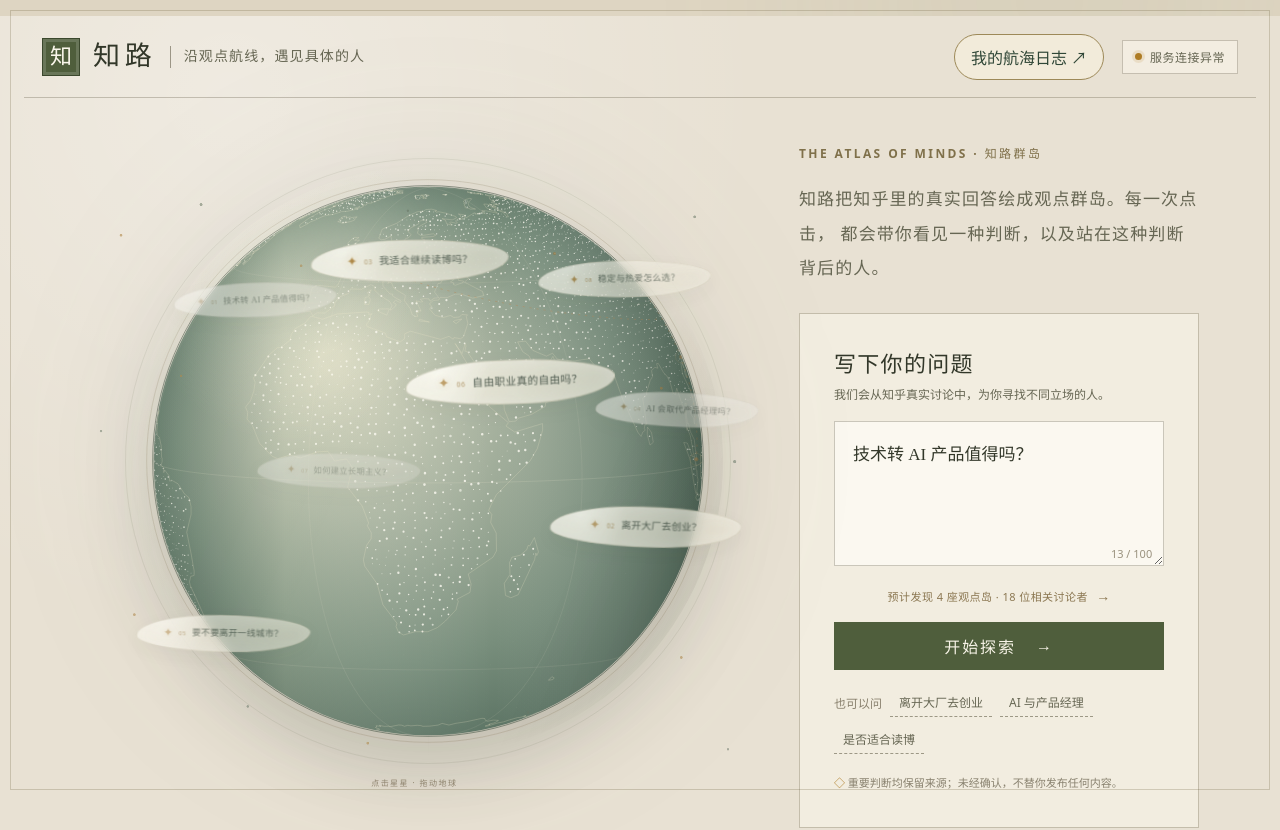
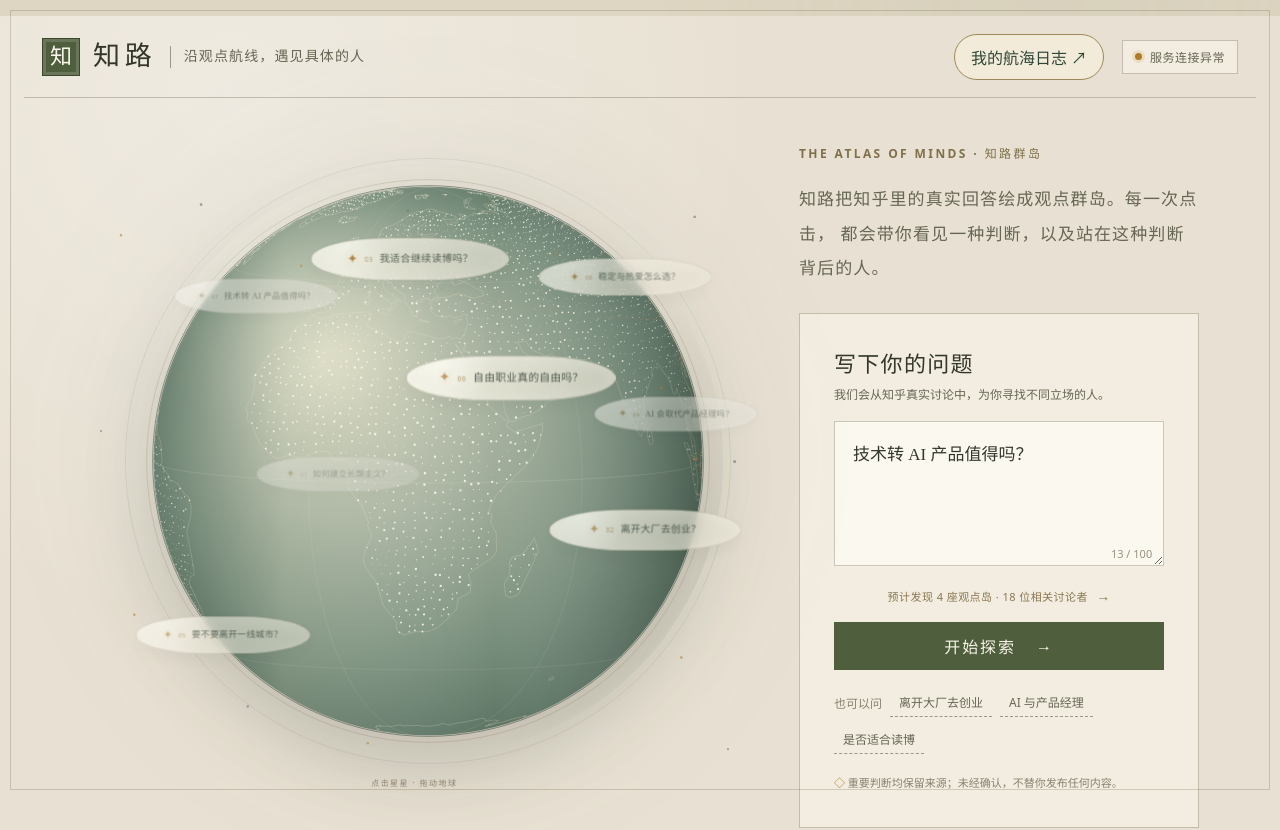
Before and after one commit to lxtayi/zhilu, a website with bundled scripts: page public/index.html in a window 1280 px wide. Shown: the top 830 px of the page. Built offline with nearby package versions, Linux system fonts and the light colour scheme; animation ran at ten frames a second; files whose address does not match are found by name.

Commit message:
style(frontend): align question nebula cards

```diff
--- a/public/styles.css
+++ b/public/styles.css
@@ -39,22 +39,16 @@
 .globe-sheen { position:absolute; inset:0; border-radius:50%; background:radial-gradient(circle at 27% 21%,rgba(255,252,230,.22),transparent 24%),linear-gradient(112deg,rgba(255,255,239,.05),transparent 42%,transparent 72%,rgba(13,24,15,.08)); pointer-events:none; }
 .globe-question-nav { position:absolute; z-index:8; inset:0; pointer-events:none; }
 .globe-question-nav::before { content:""; position:absolute; inset:12px 0 26px; opacity:.58; background-image:radial-gradient(circle at 6% 10%,#a77a32 0 1px,transparent 1.7px),radial-gradient(circle at 18% 5%,#66755f 0 1.2px,transparent 1.8px),radial-gradient(circle at 33% 15%,#b08749 0 1px,transparent 1.7px),radial-gradient(circle at 49% 6%,#657563 0 .8px,transparent 1.5px),radial-gradient(circle at 71% 13%,#9d7537 0 1.1px,transparent 1.8px),radial-gradient(circle at 92% 7%,#61715f 0 1px,transparent 1.7px),radial-gradient(circle at 3% 42%,#6d7b68 0 1px,transparent 1.6px),radial-gradient(circle at 15% 33%,#b58b48 0 .9px,transparent 1.6px),radial-gradient(circle at 87% 35%,#a67b3c 0 1px,transparent 1.8px),radial-gradient(circle at 98% 47%,#627262 0 1.2px,transparent 1.9px),radial-gradient(circle at 8% 72%,#aa8040 0 1px,transparent 1.7px),radial-gradient(circle at 25% 87%,#657565 0 .9px,transparent 1.6px),radial-gradient(circle at 43% 93%,#ad8140 0 1px,transparent 1.7px),radial-gradient(circle at 67% 88%,#687766 0 1.1px,transparent 1.8px),radial-gradient(circle at 90% 79%,#a87f40 0 1px,transparent 1.7px),radial-gradient(circle at 97% 94%,#697768 0 .8px,transparent 1.5px); animation:skyBreath 6s ease-in-out infinite; pointer-events:none; }
-.globe-question-nav .floating-question { --depth-scale:1; --tilt:0deg; position:absolute; width:clamp(158px,17vw,215px); min-height:46px; display:flex; align-items:center; justify-content:center; gap:7px; padding:10px 16px; border:1px solid rgba(113,98,66,.16); border-radius:48% 52% 45% 55% / 58% 43% 57% 42%; color:#465247; background:radial-gradient(circle at 16% 22%,rgba(255,254,246,.78),transparent 28%),linear-gradient(135deg,rgba(250,246,234,.9),rgba(229,225,208,.72)); font:11px/1.45 var(--serif); letter-spacing:.025em; text-align:center; cursor:pointer; box-shadow:0 7px 22px rgba(50,48,36,.06),inset 0 0 18px rgba(255,255,255,.3); backdrop-filter:blur(7px); pointer-events:auto; transform:translate(-50%,-50%) scale(var(--depth-scale)); transform-origin:center; rotate:var(--tilt); transition:opacity .18s,color .28s,border-color .28s,background .28s,box-shadow .28s,transform .18s,scale .36s cubic-bezier(.2,.8,.2,1),rotate .36s; }
+.globe-question-nav .floating-question { --depth-scale:1; position:absolute; width:clamp(158px,17vw,215px); min-height:46px; display:flex; align-items:center; justify-content:center; gap:7px; padding:10px 16px; border:1px solid rgba(113,98,66,.16); border-radius:50% / 62%; color:#465247; background:radial-gradient(circle at 16% 22%,rgba(255,254,246,.78),transparent 28%),linear-gradient(135deg,rgba(250,246,234,.9),rgba(229,225,208,.72)); font:11px/1.45 var(--serif); letter-spacing:.025em; text-align:center; cursor:pointer; box-shadow:0 7px 22px rgba(50,48,36,.06),inset 0 0 18px rgba(255,255,255,.3); backdrop-filter:blur(7px); pointer-events:auto; transform:translate(-50%,-50%) scale(var(--depth-scale)); transform-origin:center; transition:opacity .18s,color .28s,border-color .28s,background .28s,box-shadow .28s,transform .18s,scale .36s cubic-bezier(.2,.8,.2,1); }
 .globe-question-nav .floating-question::before { content:"✦"; flex:0 0 auto; color:#a8792f; font:14px/1 var(--serif); text-shadow:0 0 12px rgba(168,121,47,.45); animation:starBreath 3.4s ease-in-out infinite; transition:transform .32s,color .28s,text-shadow .28s; }
-.globe-question-nav .floating-question::after { content:""; position:absolute; inset:-5px; border:1px solid transparent; border-radius:53% 47% 57% 43% / 45% 55% 43% 57%; pointer-events:none; transition:border-color .3s,transform .36s; }
+.globe-question-nav .floating-question::after { content:""; position:absolute; inset:-5px; border:1px solid transparent; border-radius:50% / 62%; pointer-events:none; transition:border-color .3s,transform .36s; }
 .globe-question-nav .floating-question span { flex:0 0 auto; color:#aa8d5c; font:500 7px/1 var(--sans); letter-spacing:.08em; }
 .globe-question-nav .floating-question:hover, .globe-question-nav .floating-question:focus-visible { outline:none; opacity:.96 !important; color:#2f4436; border-color:rgba(166,122,51,.34); background:radial-gradient(circle at 18% 20%,rgba(255,255,248,.92),transparent 30%),linear-gradient(135deg,rgba(253,249,238,.97),rgba(232,227,207,.88)); box-shadow:0 13px 32px rgba(48,52,40,.11),0 0 24px rgba(177,132,57,.08); scale:1.06; }
-.globe-question-nav .floating-question:hover::after, .globe-question-nav .floating-question:focus-visible::after { border-color:rgba(168,124,51,.24); transform:scale(1.025) rotate(1deg); }
-.globe-question-nav .floating-question.is-active { --tilt:0deg !important; z-index:10; opacity:1 !important; color:#243b2d; border-color:rgba(172,122,39,.55); background:radial-gradient(circle at 18% 18%,#fffdf3,transparent 32%),linear-gradient(135deg,#fbf5df,#e9dec0); box-shadow:0 18px 42px rgba(43,50,38,.18),0 0 32px rgba(183,124,34,.17),inset 0 0 0 1px rgba(255,253,242,.7); scale:1.24; }
-.globe-question-nav .floating-question.is-active::after { border-color:rgba(183,124,34,.48); transform:scale(1.045) rotate(-1.5deg); }
+.globe-question-nav .floating-question:hover::after, .globe-question-nav .floating-question:focus-visible::after { border-color:rgba(168,124,51,.24); transform:scale(1.025); }
+.globe-question-nav .floating-question.is-active { z-index:10; opacity:1 !important; color:#243b2d; border-color:rgba(172,122,39,.55); background:radial-gradient(circle at 18% 18%,#fffdf3,transparent 32%),linear-gradient(135deg,#fbf5df,#e9dec0); box-shadow:0 18px 42px rgba(43,50,38,.18),0 0 32px rgba(183,124,34,.17),inset 0 0 0 1px rgba(255,253,242,.7); scale:1.24; }
+.globe-question-nav .floating-question.is-active::after { border-color:rgba(183,124,34,.48); transform:scale(1.045); }
 .globe-question-nav .floating-question.is-behind:not(.is-active) { filter:saturate(.72); }
 .globe-question-nav .floating-question.is-active::before { color:#b77c22; transform:rotate(45deg) scale(1.35); text-shadow:0 0 18px rgba(183,124,34,.65); animation:none; }
-.question-one, .question-six { --tilt:-2.1deg !important; }
-.question-two, .question-seven { --tilt:1.6deg !important; }
-.question-three, .question-eight { --tilt:-1deg !important; }
-.question-four { --tilt:2.3deg !important; }
-.question-five { --tilt:.8deg !important; }
-.globe-question-nav .floating-question.is-active { --tilt:0deg !important; }
 .question-two::before, .question-six::before { animation-delay:-.7s !important; }
 .question-three::before, .question-seven::before { animation-delay:-1.5s !important; }
 .question-four::before, .question-eight::before { animation-delay:-2.3s !important; }
```
